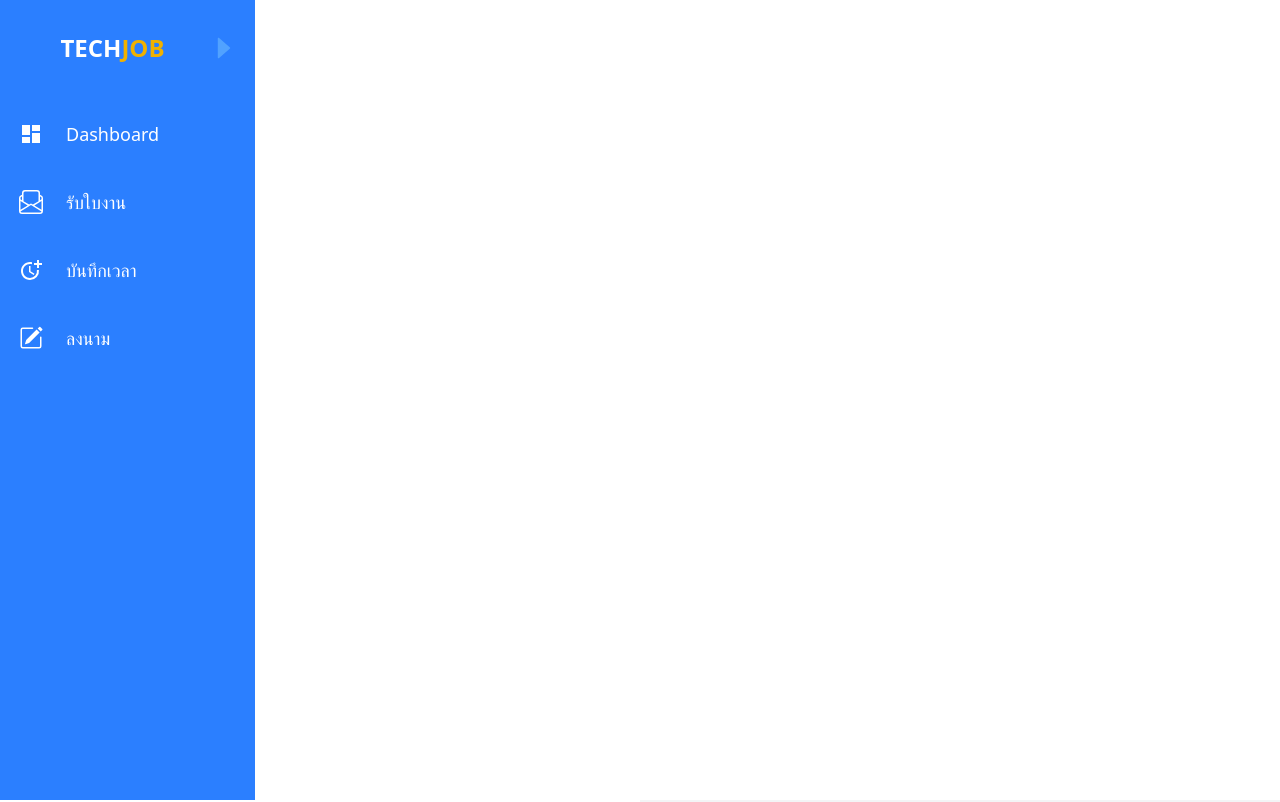
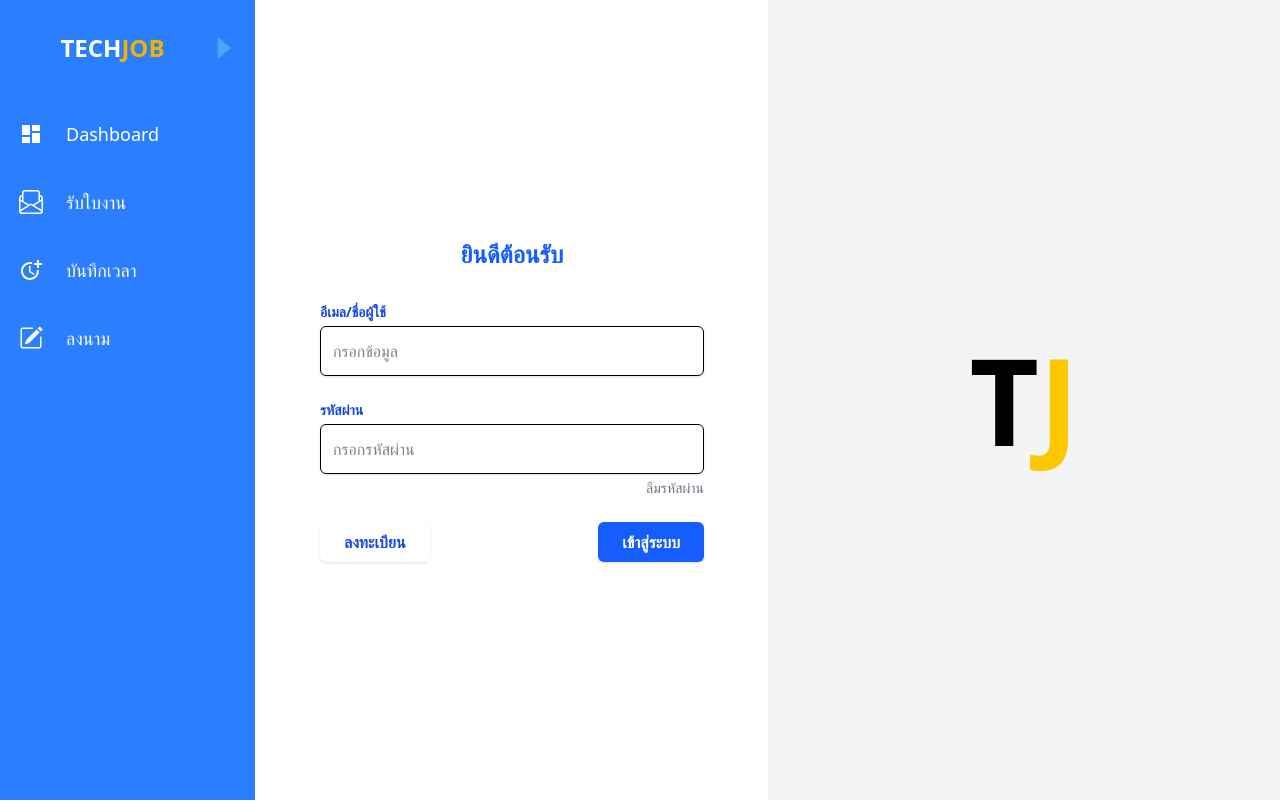
Before and after one commit to PhicharatMns/product-year-two, a React (Vite) app in the folder frontend/: page /login in a window 1280 px wide. Shown: the top 802 px of the page. Built offline with nearby package versions, Linux system fonts and the light colour scheme.

Commit message:
flex login

```diff
--- a/frontend/src/App.tsx
+++ b/frontend/src/App.tsx
@@ -1,6 +1,6 @@
 import React from "react";
-import { BrowserRouter, Routes, Route, Link } from "react-router-dom";
-import Sidebar from "./component/sidebar";
+import { BrowserRouter, Routes, Route } from "react-router-dom";
+import Sidebar from "./component/Sidebar";
 import Login from "./component/Login";
 // import AddEmployee from "./AddEmployee";
 // import EmployeeList from "./EmployeeList";
@@ -8,12 +8,20 @@ import Login from "./component/Login";
 export default function App() {
   return (
     <BrowserRouter>
-      <Sidebar />
-      <Routes>
-        {/* <Route path="/" element={<AddEmployee />} />
-        <Route path="/list" element={<EmployeeList />} /> */}
-        <Route path="/login" element={<Login />} />
-      </Routes>
+      {/* flex แบ่งสองฝั่ง */}
+      <div className="flex min-h-screen">
+        {/* Sidebar ฝั่งซ้าย */}
+        <Sidebar />
+
+        {/* Content ฝั่งขวา */}
+        <div className="flex-1 ">
+          <Routes>
+            {/* <Route path="/" element={<AddEmployee />} /> */}
+            {/* <Route path="/list" element={<EmployeeList />} /> */}
+            <Route path="/login" element={<Login />} />
+          </Routes>
+        </div>
+      </div>
     </BrowserRouter>
   );
 }
```
